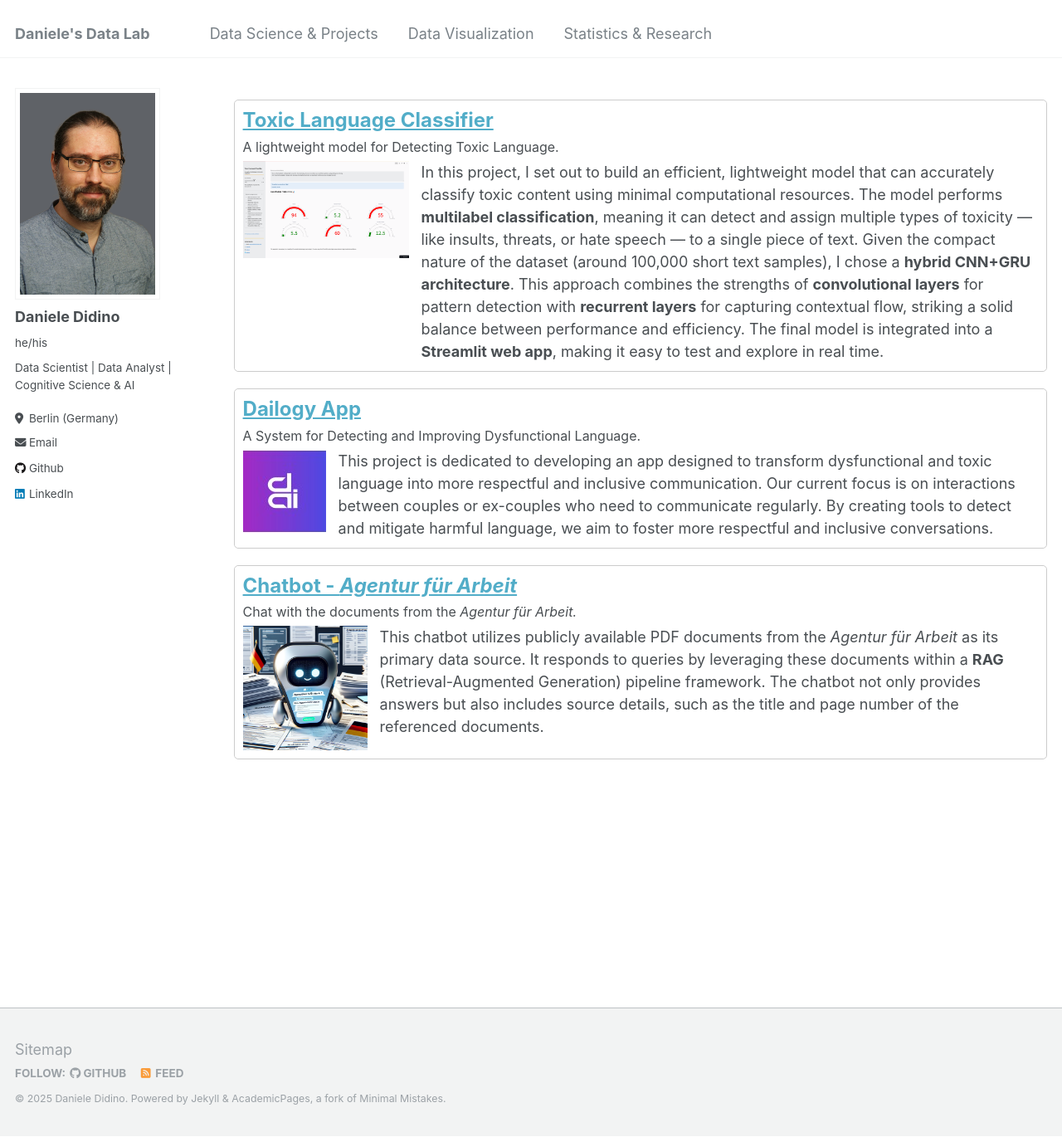
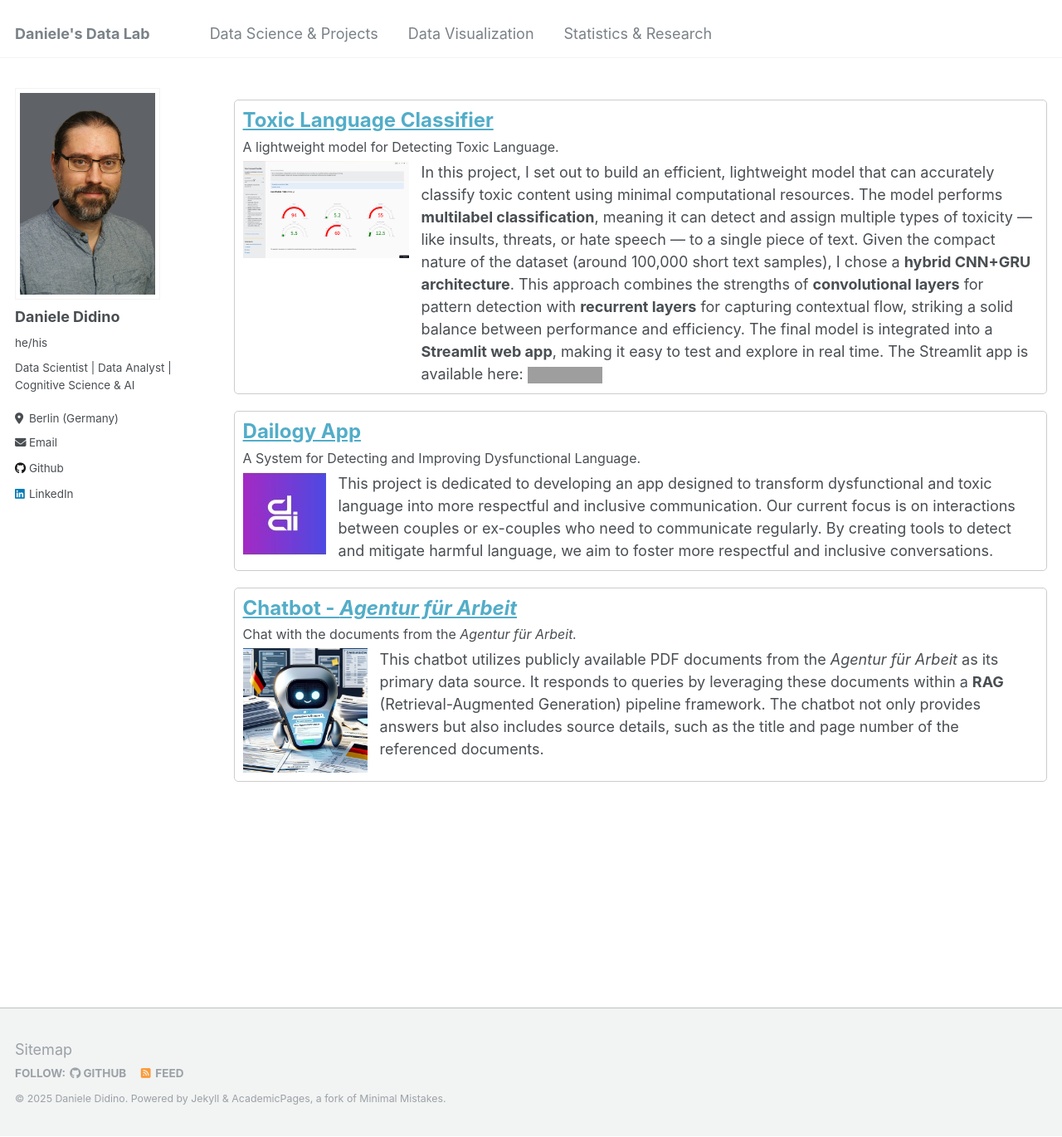
Before and after one commit to DanieleDidino/DanieleDidino.github.io, a Jekyll site: the page built from _pages/data_proj.html, in a window 1280 px wide and 1370 px high. Shown: the whole window at 83% size. Built offline with Jekyll 4.4.1, drawn with Linux system fonts in a browser that asks for light colours; grey boxes are pictures that could not be loaded.

Commit message:
add streamlit logo and link

```diff
--- a/_pages/data_proj.html
+++ b/_pages/data_proj.html
@@ -78,7 +78,8 @@ author_profile: true
         I chose a <b>hybrid CNN+GRU architecture</b>. This approach combines the strengths of <b>convolutional layers</b>
         for pattern detection with <b>recurrent layers</b> for capturing contextual flow, striking a solid balance
         between performance and efficiency. The final model is integrated into a <b>Streamlit web app</b>, making
-        it easy to test and explore in real time.
+        it easy to test and explore in real time. The Streamlit app is available here:
+        <a href="https://h79wmnxbmimkvqem9wnwp2.streamlit.app/"><img src="https://static.streamlit.io/badges/streamlit_badge_black_white.svg"></a>
       </p>
   </div>
 </div>
```
